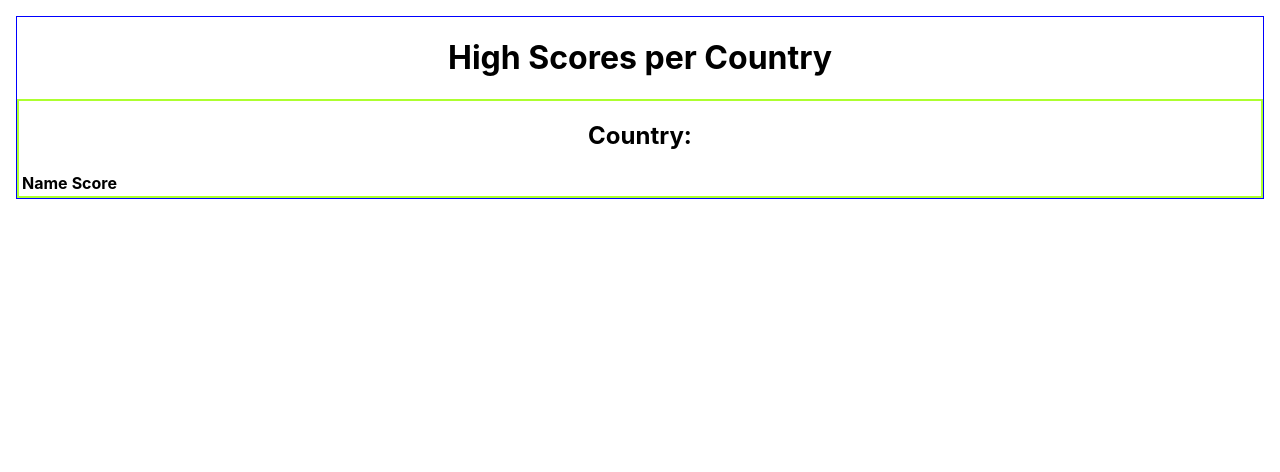
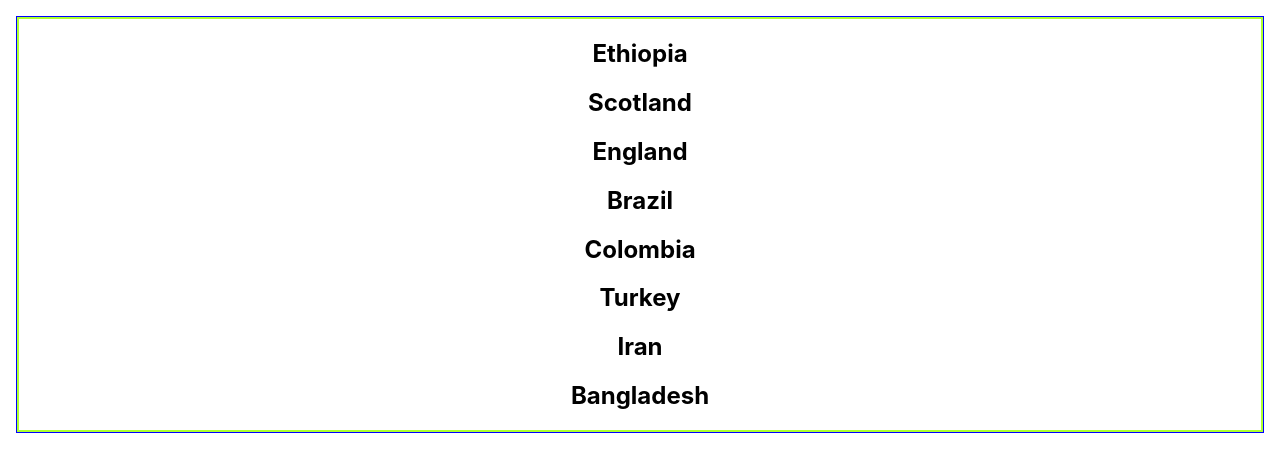
Before and after one commit to m4ndycheung/high-scores-react, a React (Create React App) app: page / in a window 1280 px wide. Shown: the top 472 px of the page. Built offline with nearby package versions, Linux system fonts and the light colour scheme.

Commit message:
Tried to map over the data
I'm stuck so will ask Douglas!

```diff
--- a/src/App.js
+++ b/src/App.js
@@ -1,12 +1,11 @@
 import "./App.css";
 import HighScoreTable from "./HighScoreTable";
-import allCountryScores from "./scores";
+import { allCountryScores } from "./scores";
 
 function App() {
   return (
     <div className="App">
-      <h1>High Scores per Country</h1>
-      <HighScoreTable scores={allCountryScores} />
+      <HighScoreTable />
     </div>
   );
 }
--- a/src/HighScoreTable.js
+++ b/src/HighScoreTable.js
@@ -1,68 +1,50 @@
 import React from "react";
 import "./HighScoreTable.css";
+import { allCountryScores } from "./scores";
 
 const HighScoreTable = () => {
+  const data = allCountryScores;
+
   return (
     <div className="High-score-table">
-      <h2>Country:</h2>
-      <table>
-        <thead>
-          <tr>
-            <th>Name</th>
-            <th>Score</th>
-          </tr>
-        </thead>
-        {/* <tbody>{tableRowResults}</tbody> */}
-      </table>
+      {data?.map((country) => {
+        return (
+          <div>
+            <h2>{country.name}</h2>
+            {data?.country?.map((item) => (
+              <div>
+                <h3>{item}</h3>
+              </div>
+            ))}
+          </div>
+        );
+      })}
     </div>
   );
 };
 
+//   return (
+//     <div className="High-score-table">
+//       {data?.map((country) => (
+//         <h2>{country.name}</h2>
+//       ))}
+//     </div>
+//   );
+// };
+
 export default HighScoreTable;
 
-// const SearchResults = ({ results }) => {
-//   const tableRowResults = results.map((person) => {
-//     // curly brackets are a multi-line statement function
-//     // normal brackets return a single statement (one thing i.e the <tr>)
-//     // I can declare variables here!
-//     let checkInDate = moment(person.checkInDate);
-//     let checkOutDate = moment(person.checkOutDate);
-
-//     function test() {
-//       alert("You clicked me!");
-//       console.log(person.id);
-//     }
-//     return (
-//       <tr key={person.id}>
-//       <tr key={person.id} onClick={test}>
-//         <td>{person.id}</td>
-//         <td>{person.title}</td>
-//         <td>{person.firstName}</td>
-//         <td>{person.surname}</td>
-//         <td>{person.email}</td>
-//         <td>{person.roomId}</td>
-//         <td>{checkInDate.format("DD MMM YYYY")}</td>
-//         <td>{checkOutDate.format("DD MMM YYYY")}</td>
-//         <td>{checkOutDate.diff(checkInDate, "days")}</td>
-//       </tr>
-//     );
-//   });
-//   return (
-//     <table>
-//       <thead>
-//         <tr>
-//           <th>ID</th>
-//           <th>Title</th>
-//           <th>First Name</th>
-//           <th>Surname</th>
-//           <th>Email</th>
-//           <th>Room ID</th>
-//           <th>Check In Date</th>
-//           <th>Check Out Date</th>
-//           <th>Number of Nights</th>
-//         </tr>
-//       </thead>
-//       <tbody>{tableRowResults}</tbody>
-//     </table>
-//   );
-// };
+// {
+//   data?.country.map((player) => (
+//     <div>
+//       <table>
+//         <tbody>
+//           <tr>
+//             <td>{player.score}</td>
+//             <td>9000</td>
+//           </tr>
+//         </tbody>
+//       </table>
+//     </div>
+//   ));
+// }
--- a/src/scores.js
+++ b/src/scores.js
@@ -1,4 +1,4 @@
-let allCountryScores = [
+export const allCountryScores = [
   {
     name: "Ethiopia",
     scores: [
```
